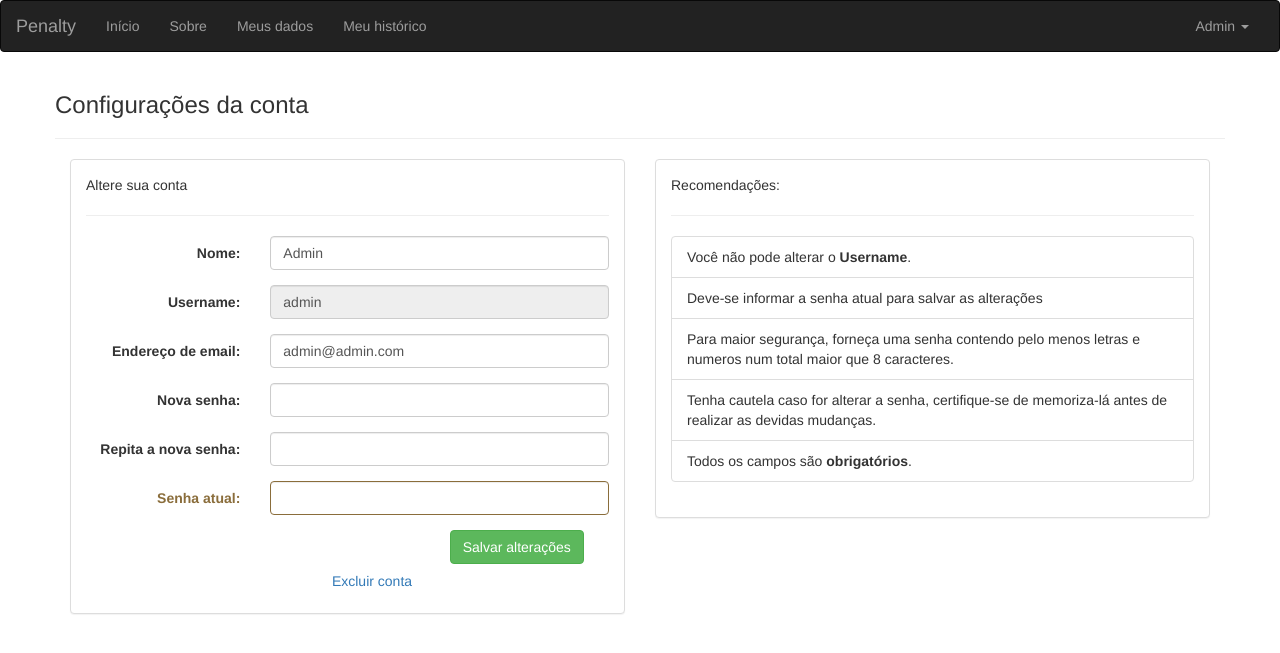
After one commit to Jacknees/penalty, a Django app: a page that uses core/templates/base.html in a window 1280 px wide. The commit adds this page. Shown: the top 653 px of the page. Run offline with Django 3.2, Linux system fonts and the light colour scheme; a user stored in the database is signed in; some libraries are stand-ins or nearby versions.

Commit message:
#sprint03 - desenvolvimento de área para conta de usuário concluída

```diff
--- a/core/static/js/custom.js
+++ b/core/static/js/custom.js
@@ -174,6 +174,35 @@ function delete_event(idHouse, idEvent) {
     return false;
 }
 
+function excluiConta() {
+  //console.log("função para saber se existe uma relaçao de seguidor");
+  var senha = $("#recipientsenha").val()
+  $.ajax({
+        url : "/excluiUser/", // the endpoint
+        type : "POST", // http method
+        data : {
+          id : senha,
+           }, // data sent with the post request
+
+        // handle a successful response
+        success : function(json) {
+            if (json == false){
+              alert("Erro ao excluir conta");
+            }
+            else{
+              window.location.replace("/");
+            }
+        },
+
+        // handle a non-successful response
+        error : function(xhr,errmsg,err) {
+          console.log(xhr.status + ": " + xhr.responseText);
+           alert("deu errado");
+
+        }
+    });
+}
+
 
 function getCookie(name) {
     var cookieValue = null;
--- a/core/templates/base.html
+++ b/core/templates/base.html
@@ -39,11 +39,12 @@
         </ul>
         {% if request.user.is_authenticated %}
         <ul class="nav navbar-nav navbar-right">
-          <li><a href="/logout/">Sair</a></li>
           <li class="dropdown">
             <a href="#" class="dropdown-toggle" data-toggle="dropdown" role="button" aria-haspopup="true" aria-expanded="false">{{ request.user.first_name }} <span class="caret"></span></a>
             <ul class="dropdown-menu">
-              <li><a href="#">Minha conta</a></li>
+              <li><a href="{% url 'core:settings' %}">Minha conta</a></li>
+              <li role="separator" class="divider"></li>
+              <li><a href="/logout/">Sair</a></li>
             </ul>
           </li>
         </ul>
--- /dev/null
+++ b/core/templates/settings.html
@@ -0,0 +1,160 @@
+{% extends "base.html" %}
+
+{% block titulo %}Penalty - Gerenciador de tarefas domiciliares{% endblock titulo %}
+
+{% block conteudo %}
+<div class="container">
+		<div class="row">
+			<h3>Configurações da conta</h3>
+			<hr>
+			<div class="col-xs-12 col-sm-12 col-md-6 col-lg-6">
+				<div class="panel panel-default">
+				  <div class="panel-body">
+				  	Altere sua conta
+				  	<hr>
+					<form action="{% url 'core:settings' %}" class="form-horizontal" method="post">
+						{% if success %}
+							<div class="modal fade" id="modalSuccess" tabindex="-1" role="dialog" aria-labelledby="exampleModalLabel">
+							  <div class="modal-dialog" role="document">
+							    <div class="modal-content">
+							      <div class="modal-header">
+							        <button type="button" class="close" data-dismiss="modal" aria-label="Close"><span aria-hidden="true">&times;</span></button>
+							        <h4 class="modal-title" id="exampleModalLabel">Sucesso!</h4>
+							      </div>
+							      <div class="modal-body">
+							      	<p>Sua conta foi alterada com sucesso!</p>
+							      	<p>Encaminhamos um email para {{ request.user.email }} confirmando as alterações.</p>
+							      </div>
+							    </div>
+							  </div>
+							</div>
+							<script type="text/javascript">
+								$('#modalSuccess').modal('show');
+							</script>
+						{% endif %}
+
+						{% csrf_token %}
+						<div class="form-group">
+							<label for="first_name" class="col-xs-4 control-label">
+								Nome:
+							</label>
+							<div class="col-xs-8">
+								<input type="text" class="form-control" id="nomeRegistro"  name="first_name" placeholder="{{ error_name }}" value="{{ request.user.first_name }}">
+							</div>
+						</div>
+
+						<div class="form-group">
+							<label for="username" class="col-xs-4 control-label">
+								Username:
+							</label>
+							<div class="col-xs-8">
+								<input type="text" class="form-control" id="nomeRegistro"  name="username" value="{{ request.user.username }}" disabled>
+							</div>
+						</div>
+
+						<div class="form-group">
+							<label for="email" class="col-xs-4 control-label">
+								Endereço de email:
+							</label>
+							<div class="col-xs-8">
+								<input type="text" class="form-control" id="nomeRegistro"  name="email" placeholder="{{ error_name }}" value="{{ request.user.email }}">
+							</div>
+						</div>
+
+						<div class="form-group">
+							<label for="password" class="col-xs-4 control-label">
+								Nova senha:
+							</label>
+							{% if error_name %}
+								<div class="col-xs-8">
+									<input type="password" class="form-control" id="nomeRegistro"  name="password" placeholder="{{ error_name }}">
+								</div>
+							{% else %}
+								<div class="col-xs-8">
+								<input type="password" class="form-control" id="nomeRegistro"  name="password" placeholder="{{ error_de_reg }}">
+							</div>
+							{% endif %}
+						</div>
+
+						<div class="form-group">
+							<label for="repassword" class="col-xs-4 control-label">
+								Repita a nova senha:
+							</label>
+							{% if error_name %}
+								<div class="col-xs-8">
+									<input type="password" class="form-control" id="nomeRegistro"  name="repassword" placeholder="{{ error_name }}">
+								</div>
+							{% else %}
+								<div class="col-xs-8">
+								<input type="password" class="form-control" id="nomeRegistro"  name="repassword" placeholder="{{ error_de_reg }}">
+							</div>
+							{% endif %}
+						</div>
+
+						<div class="form-group has-warning">
+							<label for="oldpassword" class="col-xs-4 control-label">
+								Senha atual:
+							</label>
+							{% if error_name %}
+								<div class="col-xs-8">
+									<input type="password" class="form-control" id="nomeRegistro"  name="oldpassword" placeholder="{{ error_name }}">
+								</div>
+							{% else %}
+								<div class="col-xs-8">
+								<input type="password" class="form-control" id="nomeRegistro"  name="oldpassword" placeholder="{{ error_de_senha }}">
+							</div>
+							{% endif %}
+						</div>
+						<div class="col-xs-4 col-xs-offset-8 col-sm-4 col-sm-offset-8 col-md-4 col-md-offset-8 col-lg-4 col-lg-offset-8">
+
+							<button type="submit" class="btn btn-success" id="entrar">Salvar alterações</button>
+						</div>
+					</form>
+					<div class="col-xs-7 col-xs-offset-5 col-sm-7 col-sm-offset-5 col-md-7 col-md-offset-5 col-lg-7 col-lg-offset-5">
+						<button class="btn btn-danger btn-link" data-toggle="modal" data-target="#exampleModal">Excluir conta</button>
+					</div>
+				</div>
+			</div>
+		</div>
+
+		<div class="modal fade" id="exampleModal" tabindex="-1" role="dialog" aria-labelledby="exampleModalLabel">
+		  <div class="modal-dialog" role="document">
+		    <div class="modal-content">
+		      <div class="modal-header">
+		        <button type="button" class="close" data-dismiss="modal" aria-label="Close"><span aria-hidden="true">&times;</span></button>
+		        <h4 class="modal-title" id="exampleModalLabel">Deletar conta</h4>
+		      </div>
+		      <div class="modal-body">
+		      	<p>Para excluir sua conta é preciso informar sua senha:</p>
+		          <div class="form-group">
+		            <label for="recipient-name" class="control-label">Senha:</label>
+		            <input type="password" class="form-control" id="recipientsenha">
+		          </div>
+		      </div>
+		      <div class="modal-footer">
+		        <button type="button" class="btn btn-default" data-dismiss="modal">Fechar</button>
+		        <button type="button" class="btn btn-primary" onclick="excluiConta()">Excluir conta</button>
+		      </div>
+		    </div>
+		  </div>
+		</div>
+
+		<div class="col-xs-12 col-sm-12 col-md-6 col-lg-6">
+			<div class="panel panel-default">
+			  <div class="panel-body">
+			  	Recomendações:
+			  	<hr>
+			    <ul class="list-group">
+				  <li class="list-group-item">Você não pode alterar o <b>Username</b>.</li>
+				  <li class="list-group-item">Deve-se informar a senha atual para salvar as alterações</li>
+				  <li class="list-group-item">Para maior segurança, forneça uma senha contendo pelo menos letras e numeros num total maior que 8 caracteres. </li>
+				  <li class="list-group-item">Tenha cautela caso for alterar a senha, certifique-se de memoriza-lá antes de realizar as devidas mudanças. </li>
+				  <li class="list-group-item">Todos os campos são <b>obrigatórios</b>. </li>
+				</ul>
+			  </div>
+			</div>
+
+		</div>
+		</div>
+	</div>
+{% endblock conteudo %}
--- a/core/urls.py
+++ b/core/urls.py
@@ -1,5 +1,7 @@
 from django.conf.urls import url
 from . import views
+
+app_name = 'core'
 
 urlpatterns = [
     url(r'^$', views.index, name='index'),
@@ -7,4 +9,6 @@ urlpatterns = [
 	url(r'^autentica/$', views.entrar),
 	url(r'^registra/$', views.register),
 	url(r'^logout/$', views.make_logout),
+	url(r'^minhaconta/$', views.settings, name='settings'),
+	url(r'^excluiUser/$', views.excluiUser),
 ]
--- a/core/views.py
+++ b/core/views.py
@@ -44,3 +44,59 @@ def register(request):
 def make_logout(request):
 	logout(request)
 	return redirect("/")
+
+def settings(request):
+	if not request.user.is_authenticated():
+		raise Http404
+	else:
+		#detalhes = get_object_or_404(Profile, user=request.user)
+		#form = UserFormRegister(request.POST or None, instance=request.user)
+		if request.POST:
+			print('entrou na funçao')
+
+			name = request.POST.get('first_name')
+			#lastname = request.POST.get('last_name')
+			#username = request.POST.get('username')
+			email = request.POST.get('email')
+			password = request.POST.get('password')
+			repassword = request.POST.get('repassword')
+			oldpassword = request.POST.get('oldpassword')
+			print(name)
+			#print(lastname)
+			print(password)
+			print(email)
+			print(repassword)
+			print(oldpassword)
+
+			if name == '' or email == '' or password == '' or repassword == '' or oldpassword == '':
+				return render(request, 'settings.html', {'error_name':'* Este campo é obrigatório.'})
+
+			if request.user.check_password(oldpassword) == False:
+				print('senha incorreta')
+				return render(request, 'settings.html', {'error_de_senha': 'Senha atual está incorreta'})
+
+			if password != repassword:
+				return render(request, 'settings.html', {'error_de_reg': 'Senhas não conferem'})
+
+			request.user.first_name = name
+			request.user.email = email
+			request.user.set_password(password)
+			request.user.save()
+			user = authenticate(username=request.user.username, password=password)
+			login(request, user)
+			#email_alteracao.delay(request.user.first_name, request.user.last_name, request.user.username, request.user.email)
+			return render(request, 'settings.html', {'success':'Alteração feita com sucesso!'})
+		return render(request, 'settings.html')
+
+def excluiUser(request):
+	if not request.user.is_authenticated():
+		raise Http404
+	else:
+		if request.method == 'POST':
+			idvi = request.POST.get('id')
+			resultado = False
+			if request.user.check_password(idvi) == True:
+				request.user.delete()
+				resultado = True
+			return HttpResponse(json.dumps(resultado), content_type="application/json")
+		return HttpResponse(json.dumps(False), content_type="application/json")
```
Also changed, not shown: db.sqlite3.
